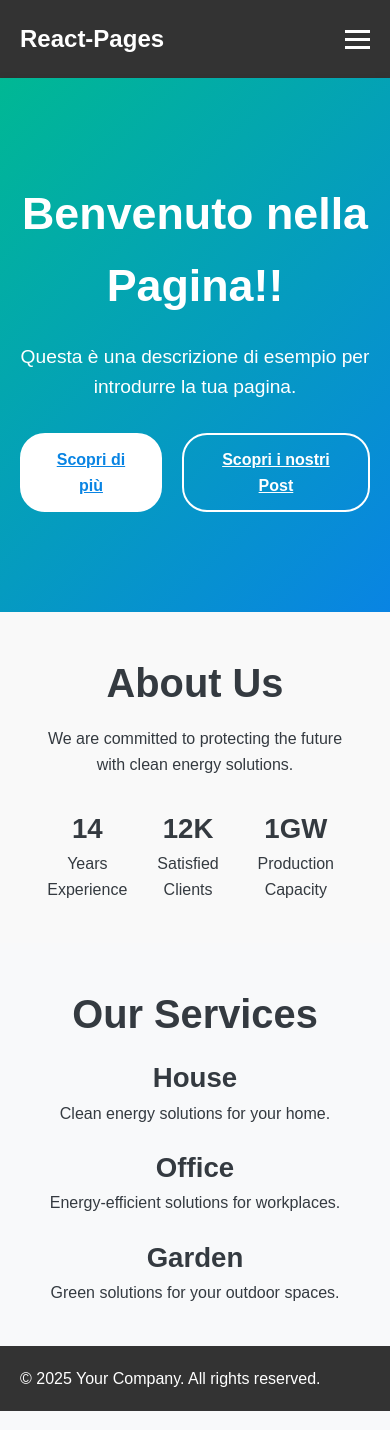
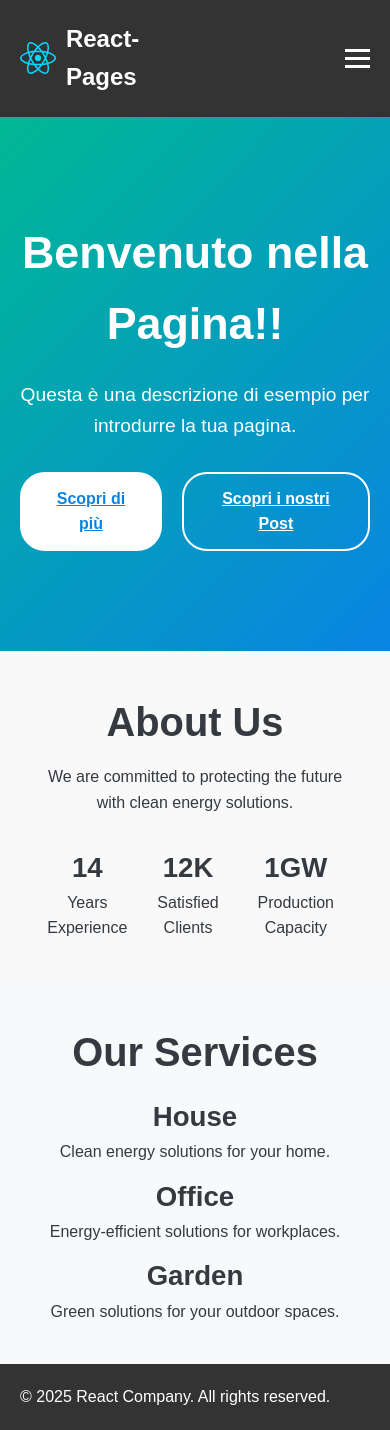
Before and after one commit to raff-E12/React-Context-Api, a React (Vite) app: page / in a window 390 px wide. Built offline with nearby package versions, Linux system fonts and the light colour scheme.

Commit message:
feat: Modifica layout di pagina...

```diff
--- a/src/App.css
+++ b/src/App.css
@@ -60,49 +60,6 @@
 
 .services .container{
   text-align: center;
-}
-
-/* Responsive Breakpoints */
-@media (max-width: 768px) {
-  .hamburger {
-    display: flex;
-  }
-
-  .container{
-    flex-direction: row;
-    width: 100%;
-    display: flex;
-    align-items: center;
-    justify-content: space-between;
-  }
-
-  .about .container, .service-items, .services .container, .cards-section .container{
-    flex-direction: column;
-    align-items: center;
-    justify-content: center;
-    text-align: center;
-    gap: 10px;
-  }
-
-  .stats{
-    gap: 10px;
-  }
-
-  .nav-links {
-    display: none;
-    position: absolute;
-    top: 100%;
-    right: 0;
-    background: #333;
-    flex-direction: column;
-    width: 200px;
-    gap: 10px;
-    padding: 10px;
-  }
-
-  .nav-links.show {
-    display: flex;
-  }
 }
 
 .hero {
@@ -211,6 +168,7 @@
 .cards {
   display: flex;
   gap: 20px;
+  height: 100vh;
   justify-content: center;
   flex-wrap: wrap;
 }
@@ -221,6 +179,7 @@
   border-radius: 8px;
   box-shadow: 0 4px 6px rgba(0, 0, 0, 0.1);
   width: 300px;
+  height: 500px;
   overflow: hidden;
   text-align: left;
   transition: transform 0.3s ease, box-shadow 0.3s ease;
@@ -229,6 +188,7 @@
 .card:hover {
   transform: translateY(-10px);
   box-shadow: 0 8px 10px rgba(0, 0, 0, 0.15);
+  cursor: pointer;
 }
 
 .card-image {
@@ -267,6 +227,69 @@
   background: #0984e3;
 }
 
+.logo-sc{
+  display: flex;
+  width: 40%;
+  align-items: center;
+  justify-content: flex-start;
+  gap: 10px;
+}
+
+.logo-box-icon{
+  width: 40px;
+  height: 40px;
+  display: flex;
+  align-items: center;
+  justify-content: center;
+}
+
+/* Responsive Breakpoints */
+@media (max-width: 768px) {
+  .hamburger {
+    display: flex;
+  }
+
+  .container{
+    flex-direction: row;
+    width: 100%;
+    display: flex;
+    align-items: center;
+    justify-content: space-between;
+  }
+
+  .about .container, .service-items, .services .container, .cards-section .container{
+    flex-direction: column;
+    align-items: center;
+    justify-content: center;
+    text-align: center;
+    gap: 10px;
+  }
+
+  .stats{
+    gap: 10px;
+  }
+
+  .cards{
+    height: auto;
+  }
+
+  .nav-links {
+    display: none;
+    position: absolute;
+    top: 100%;
+    right: 0;
+    background: #333;
+    flex-direction: column;
+    width: 200px;
+    gap: 10px;
+    padding: 10px;
+  }
+
+  .nav-links.show {
+    display: flex;
+  }
+}
+
 /***** End Style Page *****/
 
 /***** Animation *****/
--- a/src/App.jsx
+++ b/src/App.jsx
@@ -21,7 +21,7 @@ function App() {
   </main>
   <footer className="footer">
     <div className="container">
-      <p>&copy; 2025 Your Company. All rights reserved.</p>
+      <p>&copy; 2025 React Company. All rights reserved.</p>
     </div>
   </footer>
   </div>
--- a/src/assets/components/Header.jsx
+++ b/src/assets/components/Header.jsx
@@ -1,4 +1,5 @@
 import React, { useState } from 'react'
+import ReactIcon from "../../../public/react.svg"
 
 export default function Header() {
     const [isOpen, setClose] = useState(false);
@@ -11,7 +12,12 @@ export default function Header() {
      <>
     <header className="header">
     <div className="container">
-      <h1 className="logo">React-Pages</h1>
+      <div className='logo-sc'>
+        <div className='logo-box-icon'>
+          <img src={ReactIcon} alt="logo-icon" />
+        </div>
+        <h1 className="logo">React-Pages</h1>
+      </div>
       <nav className="nav">
         <button className="hamburger" aria-label="Toggle menu" onClick={() => handleOpenHamMenu()}>
           <span></span>
--- a/src/assets/components/PostCard.jsx
+++ b/src/assets/components/PostCard.jsx
@@ -13,7 +13,7 @@ export default function PostCard({list}) {
       <div className="card" key={index}>
         <img src={DummyImgs} alt="Placeholder" className="card-image"/>
         <h3 className="card-title">{items.title}</h3>
-        <p className="card-description"><b>Price:</b>{items.body}</p>
+        <p className="card-description">{String(items.body).slice(0, 90)}...</p>
         <button className="card-button">Learn More</button>
       </div>
         </>
--- a/src/assets/context/ContextCards.jsx
+++ b/src/assets/context/ContextCards.jsx
@@ -7,12 +7,13 @@ const ContextImport = createContext();
 function ContextCards({children}) {
 
   const [isList, SetList] = useState([]);
+  const [isCount, setCount] = useState(0);
 
   async function CardsFetchImport(){
-    const url = 'https://dummyjson.com/posts';
+    const url = 'https://dummyjson.com/posts?skip=0&limit=3';
     const fetch = await axios.get(url);
     const data  = fetch.data.posts;
-    // console.log(data);
+    console.log(fetch.data);
     SetList(data);
   }
 
```
